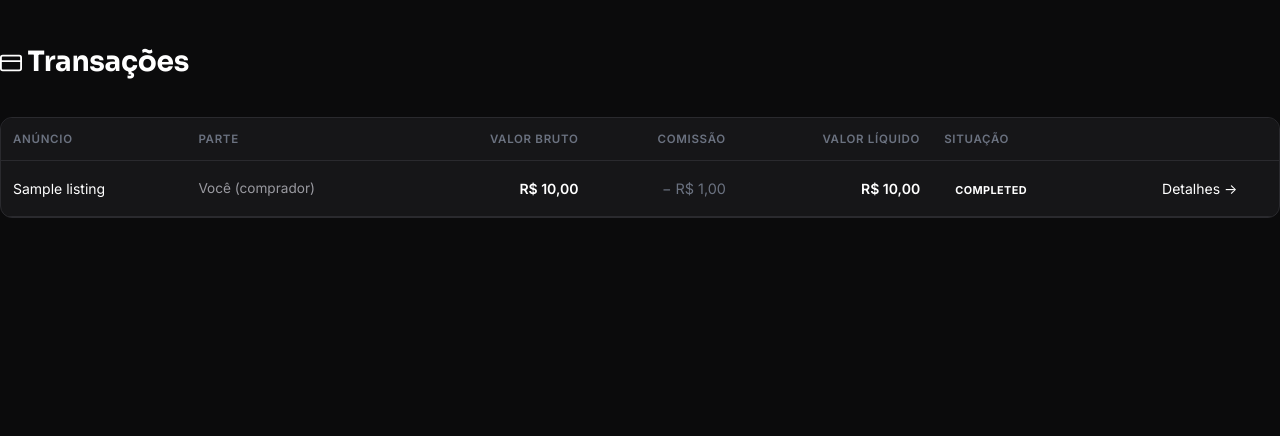
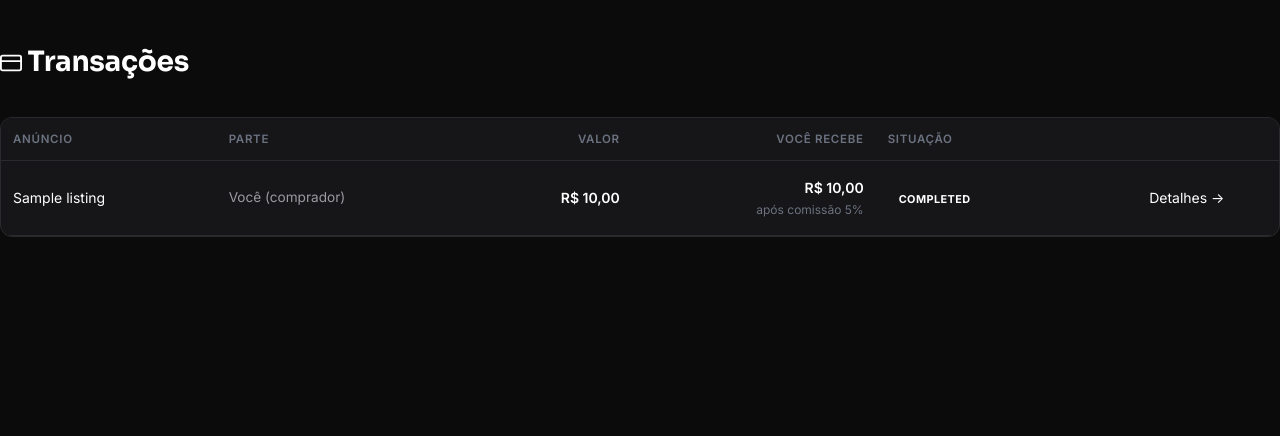
Before and after one commit to TiagoZanini/zanini-scraps, a Flask app: page /transactions in a window 1280 px wide. Shown: the part 68-504 px from the top of the page. Run offline with Flask 3, Linux system fonts and the light colour scheme; a user stored in the database is signed in; tables that the repository leaves empty hold one stand-in row (values such as "Sample post").

Commit message:
fix: comprador nao ve mais a comissao da plataforma
Detalhe e lista de transacoes mostram o racha (comissao/liquido) apenas ao vendedor.
Comprador ve somente o valor total.

Co-Authored-By: Claude Fable 5 <noreply@anthropic.com>

```diff
--- a/templates/payments/list.html
+++ b/templates/payments/list.html
@@ -11,9 +11,8 @@
                 <tr style="border-bottom:1px solid var(--border);">
                     <th style="color:var(--text-muted);background:var(--bg-secondary);border:none;text-align:left;padding:.75rem;">Anúncio</th>
                     <th style="color:var(--text-muted);background:var(--bg-secondary);border:none;text-align:left;padding:.75rem;">Parte</th>
-                    <th style="color:var(--text-muted);background:var(--bg-secondary);border:none;text-align:right;padding:.75rem;white-space:nowrap;">Valor Bruto</th>
-                    <th style="color:var(--text-muted);background:var(--bg-secondary);border:none;text-align:right;padding:.75rem;white-space:nowrap;">Comissão</th>
-                    <th style="color:var(--text-muted);background:var(--bg-secondary);border:none;text-align:right;padding:.75rem;white-space:nowrap;">Valor Líquido</th>
+                    <th style="color:var(--text-muted);background:var(--bg-secondary);border:none;text-align:right;padding:.75rem;white-space:nowrap;">Valor</th>
+                    <th style="color:var(--text-muted);background:var(--bg-secondary);border:none;text-align:right;padding:.75rem;white-space:nowrap;">Você Recebe</th>
                     <th style="color:var(--text-muted);background:var(--bg-secondary);border:none;text-align:left;padding:.75rem;">Situação</th>
                     <th style="color:var(--text-muted);background:var(--bg-secondary);border:none;text-align:center;padding:.75rem;"></th>
                 </tr>
@@ -30,11 +29,13 @@
                     <td style="color:var(--text-primary);padding:1rem .75rem;font-weight:600;text-align:right;white-space:nowrap;">
                         {{ tx.gross_amount|brl }}
                     </td>
-                    <td style="color:var(--text-muted);padding:1rem .75rem;font-size:.9rem;text-align:right;white-space:nowrap;">
-                        − {{ tx.commission|brl }}
-                    </td>
-                    <td style="color:var(--accent);padding:1rem .75rem;font-weight:600;text-align:right;white-space:nowrap;">
-                        {{ tx.net_amount|brl }}
+                    <td style="padding:1rem .75rem;font-weight:600;text-align:right;white-space:nowrap;">
+                        {% if current_user.id == tx.seller_id %}
+                            <span style="color:var(--accent);">{{ tx.net_amount|brl }}</span>
+                            <div style="color:var(--text-muted);font-size:.75rem;font-weight:400;">após comissão 5%</div>
+                        {% else %}
+                            <span style="color:var(--text-muted);">—</span>
+                        {% endif %}
                     </td>
                     <td style="padding:1rem .75rem;">
                         {% set is_buyer = current_user.id == tx.buyer_id %}
```
Also changed, not shown: templates/payments/detail.html (+5 -2 lines).
